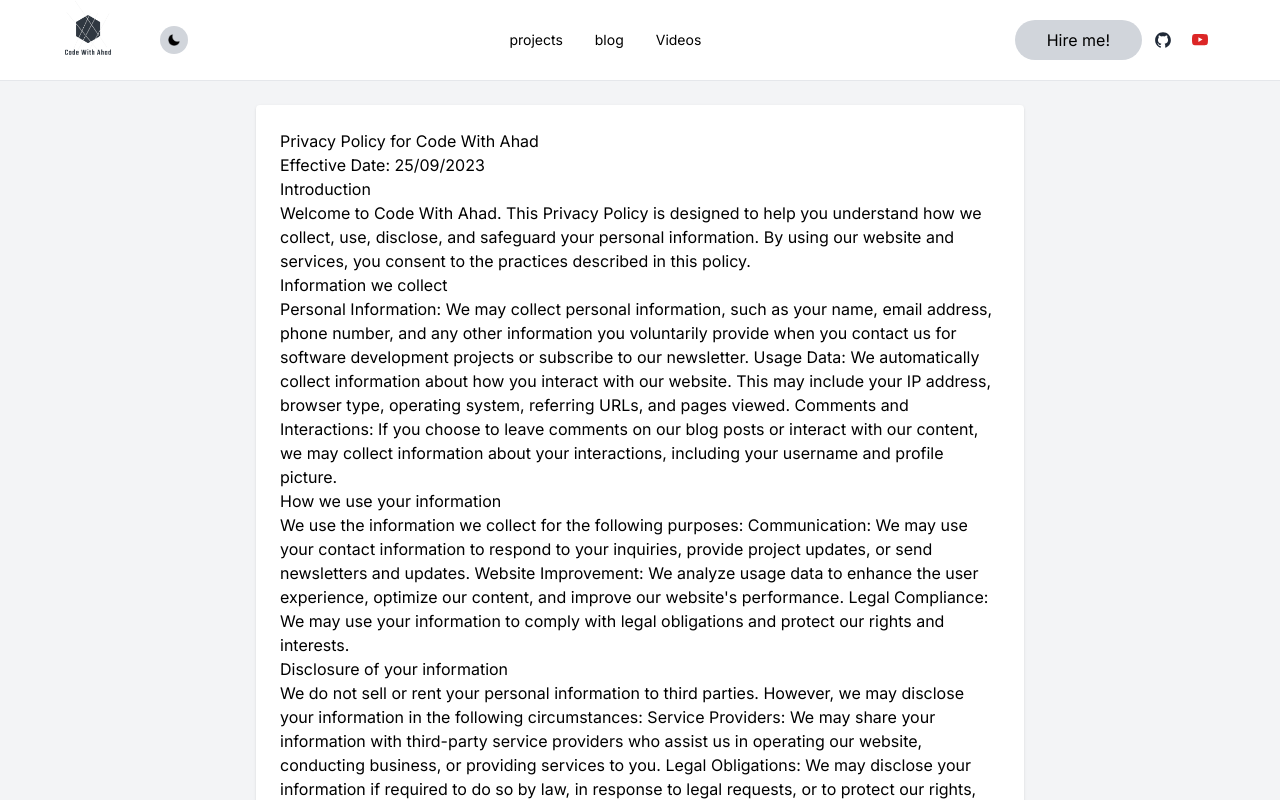
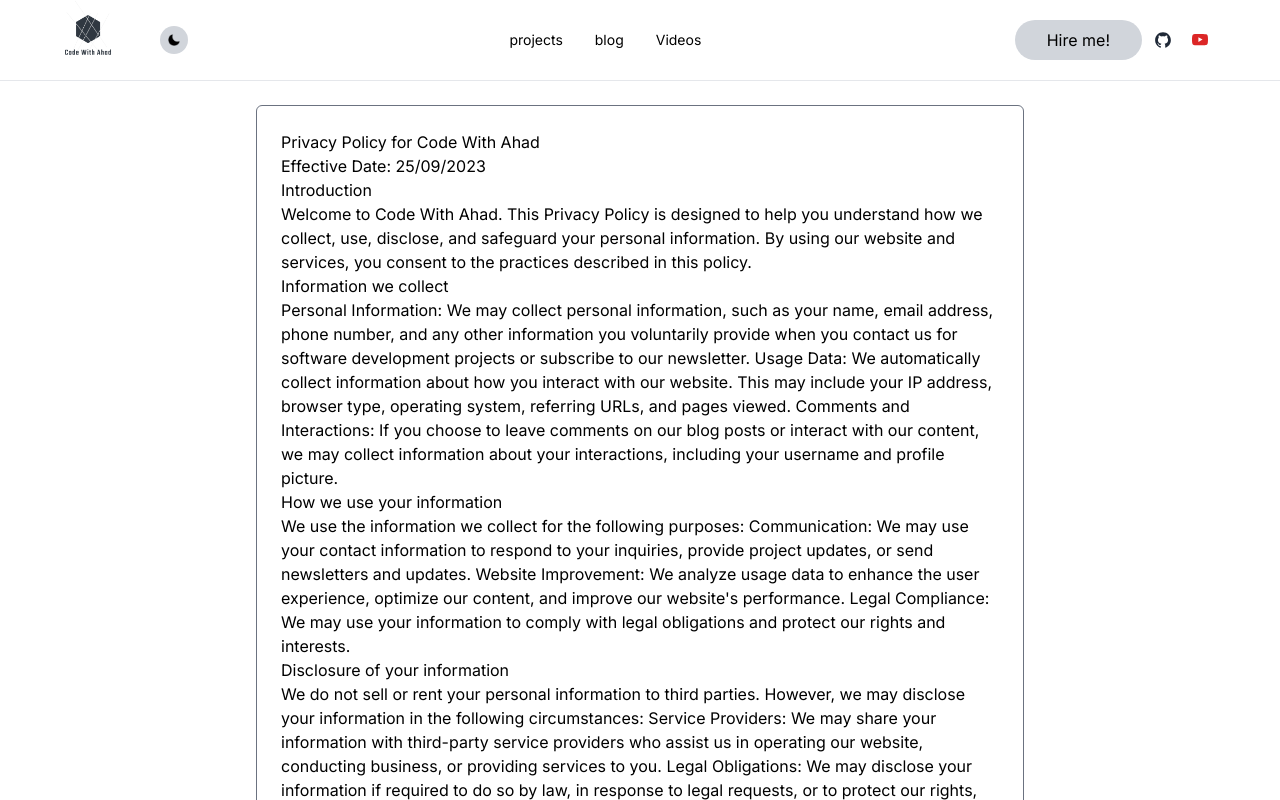
Before and after one commit to Abdulahadahmadi/codewithahad, a Next.js app: page /privacy-policy in a window 1280 px wide. Shown: the top 800 px of the page. Built offline with nearby package versions, Linux system fonts and the light colour scheme.

Commit message:
fix privacy policy page designissue

```diff
--- a/app/privacy-policy/page.tsx
+++ b/app/privacy-policy/page.tsx
@@ -49,8 +49,8 @@ We reserve the right to update this Privacy Policy from time to time. We will po
 If you have any questions about this Privacy Policy or wish to exercise your rights, please contact us at codewithahad01@gmail.com.
     `
   return (
-    <div className="bg-gray-100 p-6">
-      <div className="max-w-3xl mx-auto bg-white p-6 rounded shadow">
+    <div className="p-6">
+      <div className="max-w-3xl mx-auto p-6 rounded-md border border-gray-500">
         <ReactMarkdown>{PrivacyPolicy}</ReactMarkdown>
       </div>
     </div>
```
